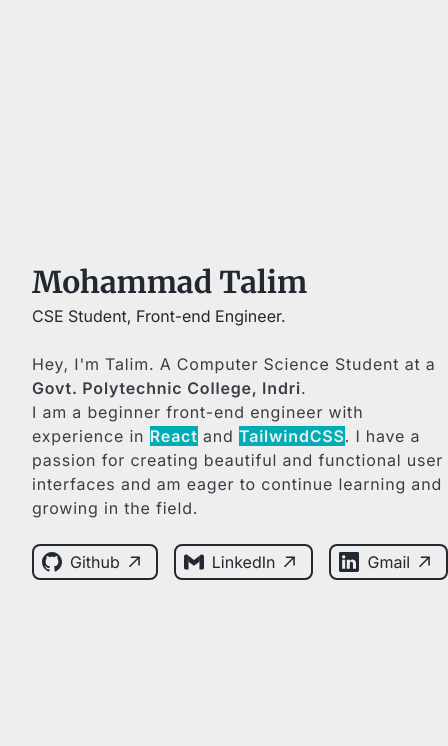
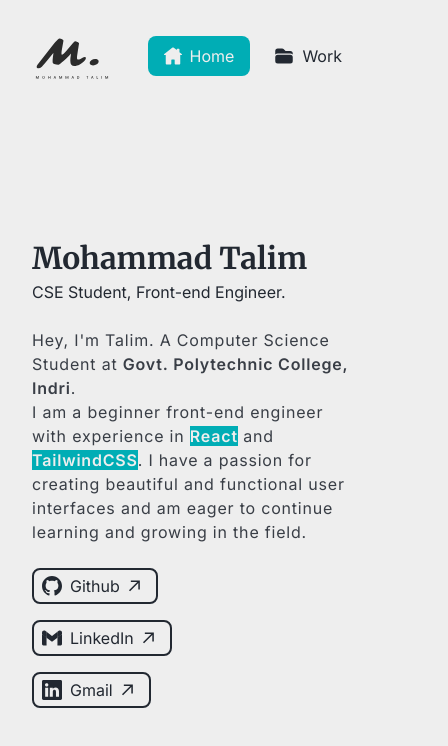
Before and after one commit to Md-Talim/Md-Talim, a React (Vite) app: page / in a window 390 px wide. Shown: the top 746 px of the page, 448 px wide, since content can reach past the window. Built offline with nearby package versions, Linux system fonts and the light colour scheme.

Commit message:
Make the navbar responsive

```diff
--- a/src/components/NavBar.tsx
+++ b/src/components/NavBar.tsx
@@ -5,14 +5,14 @@ import { HomeIcon, ProjectIcon } from './icons';
 
 const NavBar = () => {
   return (
-    <nav className='hidden w-1/3 border-r-2 border-r-darker md:block'>
-      <div className='space-y-4 px-4'>
+    <nav className='mt-4 md:w-1/5 md:border-r-2 md:border-r-darker'>
+      <div className='flex items-center justify-between md:flex-col md:gap-4'>
         <img
           src={logo}
           alt='m in cursive'
-          className='mx-8 aspect-square w-20'
+          className='aspect-square w-20'
         />
-        <ul className='flex flex-col gap-2'>
+        <ul className='flex flex-row gap-2 md:flex-col'>
           <li className=''>
             <NavLink
               to='/'
--- a/src/pages/Home.tsx
+++ b/src/pages/Home.tsx
@@ -9,7 +9,7 @@ const Home = () => {
         <p className=''>CSE Student, Front-end Engineer.</p>
       </header>
       <p className='max-w-[60ch] tracking-wider text-dark'>
-        Hey, I'm Talim. A Computer Science Student at a{' '}
+        Hey, I'm Talim. A Computer Science Student at{' '}
         <span className='font-bold'>Govt. Polytechnic College, Indri</span>
         .
         <br />I am a beginner front-end engineer with experience in{' '}
@@ -20,9 +20,9 @@ const Home = () => {
         I have a passion for creating beautiful and functional user interfaces
         and am eager to continue learning and growing in the field.
       </p>
-      <ul className='mt-6 flex gap-4'>
+      <ul className='mt-6 flex flex-col gap-4 md:flex-row'>
         {contacts.map((contact, index) => (
-          <li key={index}>
+          <li key={index} className='w-fit'>
             <Button {...contact} />
           </li>
         ))}
--- a/src/pages/Layout.tsx
+++ b/src/pages/Layout.tsx
@@ -4,7 +4,7 @@ import NavBar from '../components/NavBar';
 const Layout = () => {
   return (
     <>
-      <main className='container absolute left-1/2 top-1/2 mx-auto flex max-w-3xl -translate-x-1/2 -translate-y-1/2 gap-8 px-8 lg:min-w-[768px] lg:px-0'>
+      <main className='container absolute left-1/2 top-1/2 mx-auto flex h-screen max-w-3xl -translate-x-1/2 -translate-y-1/2 flex-col gap-32 px-8 md:h-auto md:flex-row md:gap-8 lg:min-w-[768px] lg:px-0'>
         <NavBar />
         <Outlet />
       </main>
```
